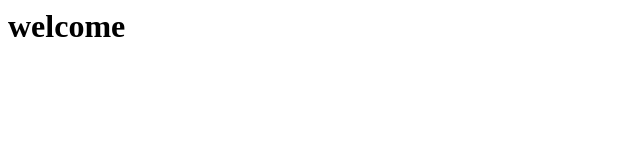
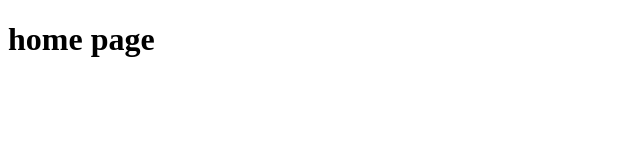
Before and after one commit to shkar-dev/gitcourse, a plain HTML site: page index.html in a window 1280 px wide. Shown: the whole page, without its empty margins (0-640 px from the left). Drawn offline with Linux system fonts and the light colour scheme.

Commit message:
updated index

```diff
--- a/index.html
+++ b/index.html
@@ -1 +1,11 @@
-<h1>welcome </h1>
+<!DOCTYPE html>
+<html lang="en">
+<head>
+    <meta charset="UTF-8">
+    <meta name="viewport" content="width=device-width, initial-scale=1.0">
+    <title>new project github-git </title>
+</head>
+<body>
+<h1>home page</h1>
+</body>
+</html>
```
